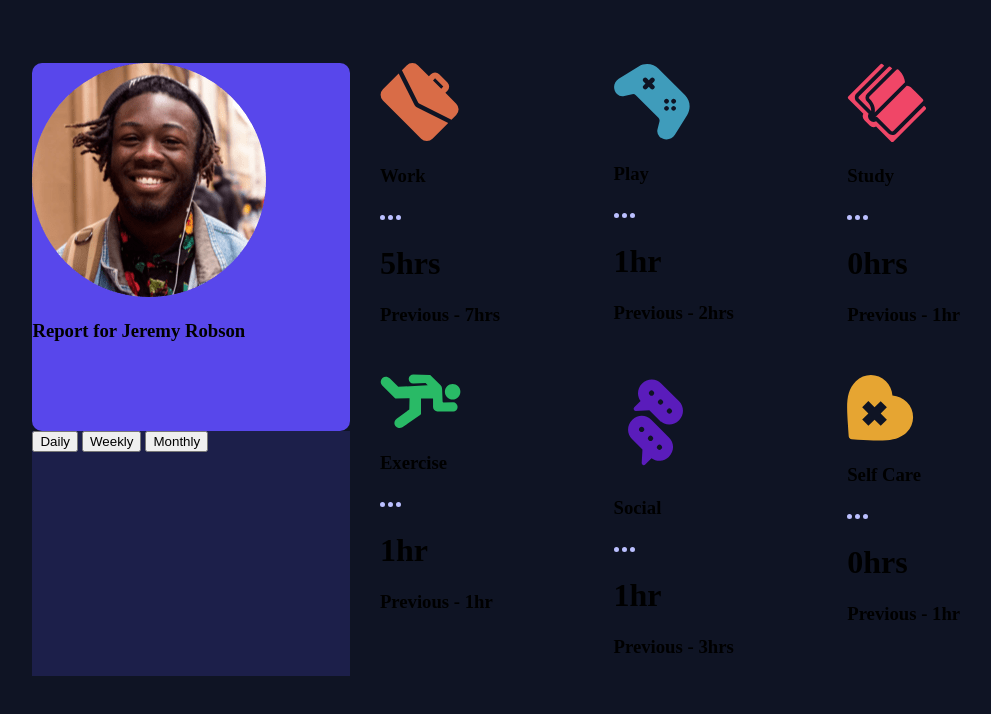
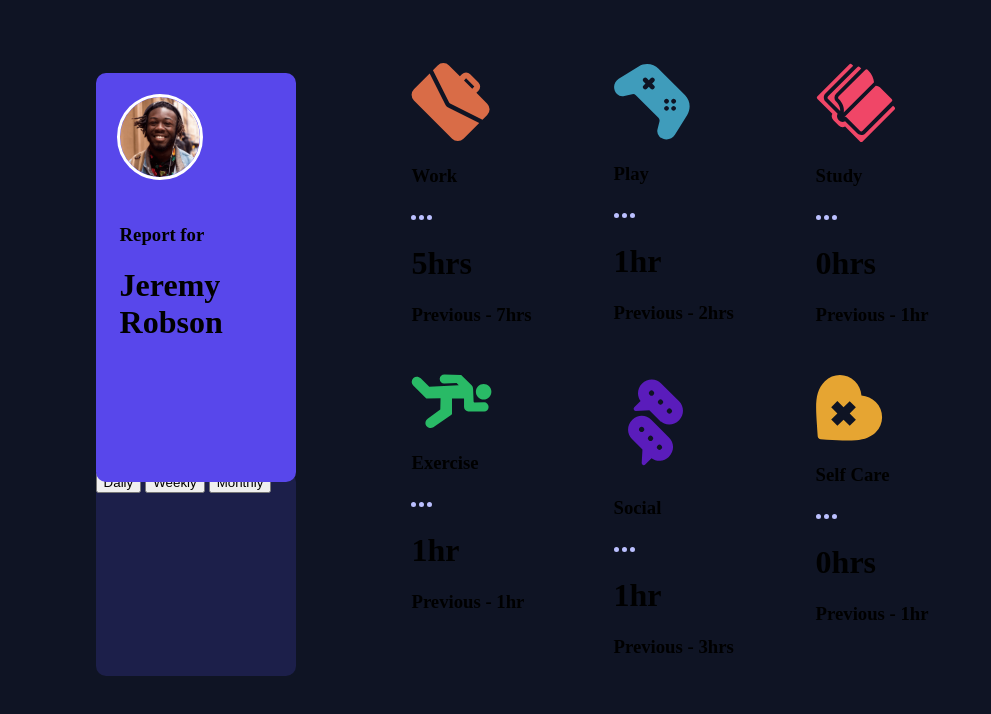
Before and after one commit to clyo/time-tracking-dashboard, a plain HTML site: page index.html in a window 1280 px wide. Shown: the whole page, without its empty margins (102-1093 px from the left). Drawn offline with Linux system fonts and the light colour scheme.

Commit message:
Add files via upload

```diff
--- a/index.html
+++ b/index.html
@@ -16,7 +16,8 @@
       <div class="profile_card">
         <div class="top">
           <img src="./images/image-jeremy.png" alt="profileImage" class="profileImg">
-          <h3>Report for Jeremy Robson</h3>
+          <h3>Report for</h3>
+          <h1>Jeremy Robson</h1>
         </div>
         <div class="bottom">
           <button class="daily">Daily</button>
--- a/styles.css
+++ b/styles.css
@@ -41,7 +41,7 @@ body {
 }
 
 .container{
-    width: 80%;
+    width: 70%;
     margin: auto;
     margin-top: 5%;
     display: grid;
@@ -56,18 +56,34 @@ body {
     display: flex;
     flex-direction: column;
     border-radius: 10px;
+    width: 70%;
+
 }
 
 .profile_card .top {
     background-color: var(--Blue);
-    height: 60%;
+    height: 80%;
     border-radius: 10px;
+    position: relative;
+    top: 10px;
 }
 
 .profile_card .bottom {
     background-color: var(--Darkblue);
     height: 40%;
+    border-radius: 10px;
+}
 
+.profileImg {
+    width: 40%;
+    margin: 12%;
+    outline: white solid 3px;
+    border-radius: 100px;
+}
+
+.profile_card h1,.profile_card h3 {
+    margin-left: 12%;
+    word-wrap: break-word;
 }
 
 .work_card {
```
